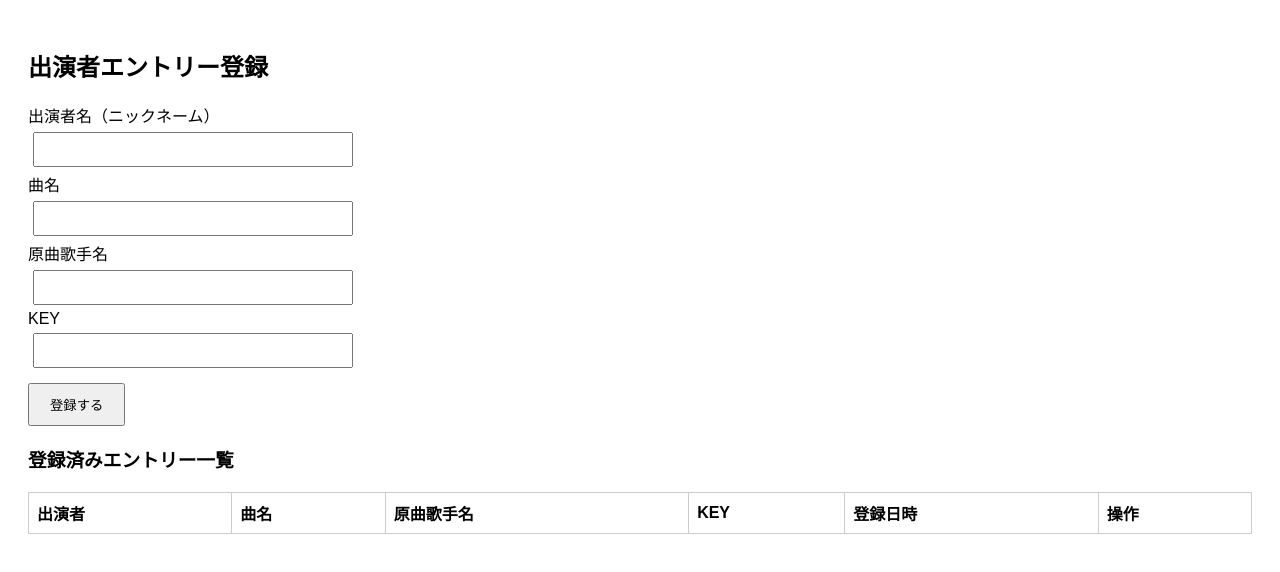
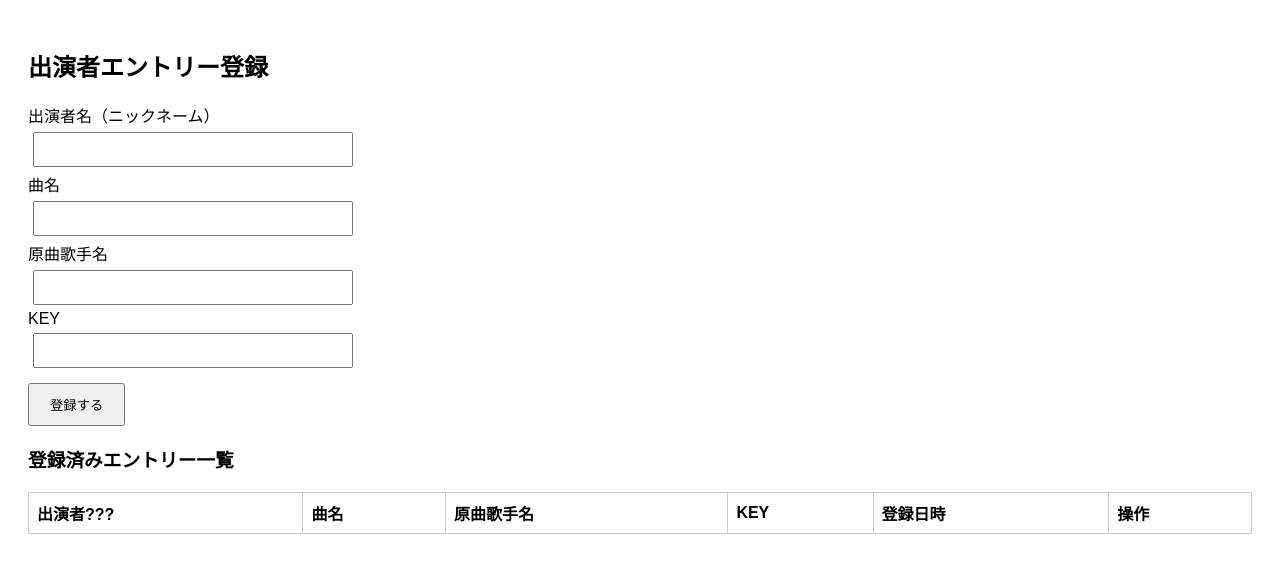
Before and after one commit to learntech-nono/karaoke-vote-web, a plain HTML site: page admin.html in a window 1280 px wide. Drawn offline with Linux system fonts and the light colour scheme.

Commit message:
Add files via upload

```diff
--- a/admin.html
+++ b/admin.html
@@ -35,7 +35,7 @@
 <h3>登録済みエントリー一覧</h3>
 <table id="entryTable">
     <tr>
-        <th>出演者</th>
+        <th>出演者???</th>
         <th>曲名</th>
         <th>原曲歌手名</th>
         <th>KEY</th>
```
